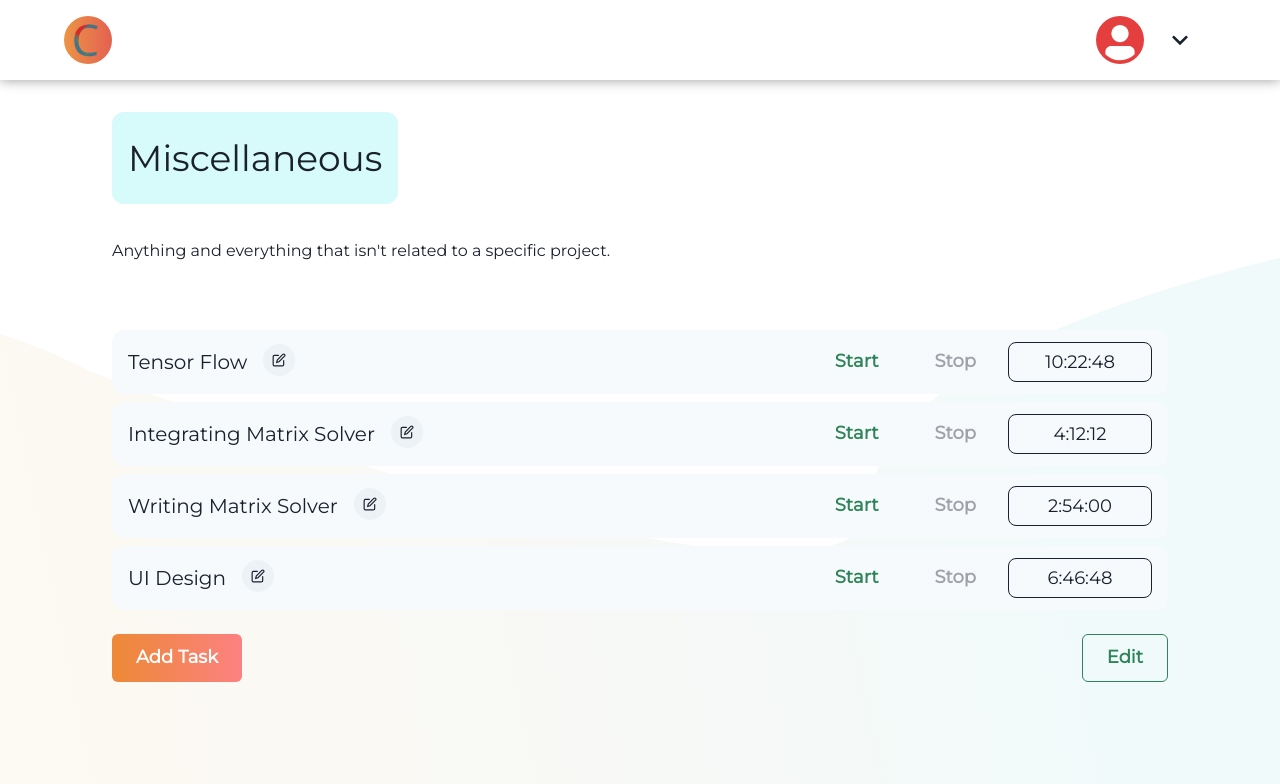
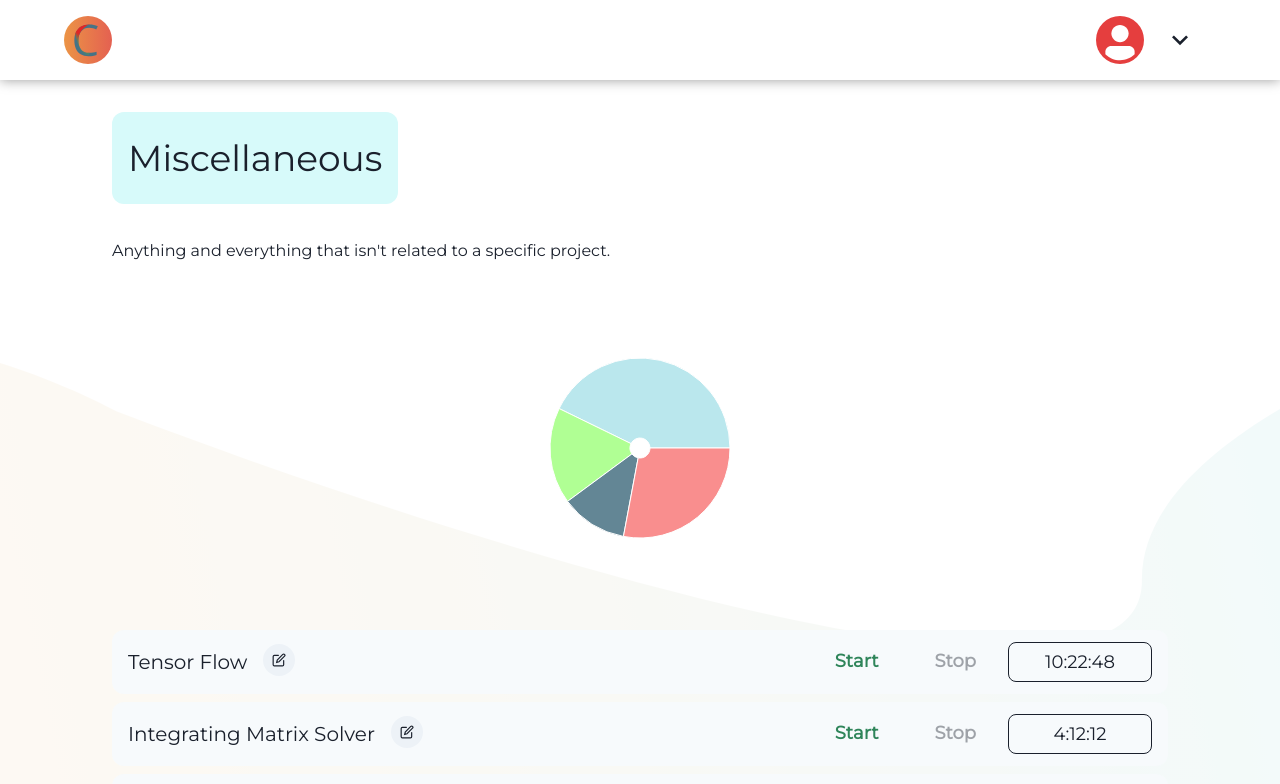
Before and after one commit to jermainejanszen/carta, a Next.js app: page /projects/1 in a window 1280 px wide. Shown: the top 784 px of the page. Built offline with nearby package versions, Linux system fonts and the light colour scheme.

Commit message:
added basic pie graph

```diff
--- /dev/null
+++ b/components/PieGraph.tsx
@@ -0,0 +1,66 @@
+import { PieChart, Pie, Tooltip, Cell, ResponsiveContainer } from 'recharts';
+
+interface Props {
+  data : any[],
+  width? : number,
+  height? : number,
+  innerRadius? : number,
+  outerRadius? : number,
+  paddingAngle? : number,
+  nameKey? : string,
+  dataKey? : string,
+  label? : boolean,
+}
+
+const secondsToHours = (time : number) : string => {
+  const hours = Math.floor(time / 3600);
+  let minutes = Math.floor((time % 3600) / 60).toString();
+  if (minutes.length < 2) {
+    minutes = '0' + minutes;
+  }
+  let seconds = Math.floor((time % 3600) % 60).toString();
+  if (seconds.length < 2) {
+    seconds = '0' + seconds;
+  }
+  return `${hours}:${minutes}:${seconds}`;
+}
+
+const PieGraph = (props: Props) => {
+
+  const onPieEnter = () => {};
+  const COLORS = ["#BAE7ED", "#B0FF94", "#638695", "#F98E8E"];
+
+  const width : number = props.width ? props.width : 200;
+  const height : number = props.height ? props.height : 200;
+  const innerRadius : number = props.innerRadius ? props.innerRadius : width / 4;
+  const outerRadius : number = props.outerRadius ? props.outerRadius : innerRadius + 30;
+
+  return (
+    <ResponsiveContainer width="100%" height="100%">
+      <PieChart
+        width={width}
+        height={height}
+        onMouseEnter={onPieEnter}>
+          <Pie
+            data={props.data}
+            innerRadius={innerRadius}
+            outerRadius={outerRadius}
+            paddingAngle={props.paddingAngle ? props.paddingAngle : 0}
+            fill={COLORS[0]}
+            nameKey={props.nameKey ? props.nameKey : "name"}
+            dataKey={props.dataKey ? props.dataKey : "value"}
+            label={props.label} >
+            {props.data.map((entry, index) => (
+              <Cell key={`cell-${index}`} fill={COLORS[index % COLORS.length]} />
+            ))}
+          </Pie>
+          <Tooltip
+            formatter={(value, name, props) => {
+              return secondsToHours(value);
+            }} />
+      </PieChart>
+    </ResponsiveContainer>
+  )
+}
+
+export default PieGraph;
--- a/package.json
+++ b/package.json
@@ -18,6 +18,7 @@
     "react": "17.0.2",
     "react-dom": "17.0.2",
     "react-icons": "^4.2.0",
+    "recharts": "^2.0.9",
     "sass": "^1.35.1"
   },
   "devDependencies": {
--- a/pages/projects/[id].tsx
+++ b/pages/projects/[id].tsx
@@ -21,6 +21,7 @@ import { DeleteIcon } from '@chakra-ui/icons';
 import ProjectsNavBar from '../../widgets/ProjectsNavBar';
 import TaskItem from '../../components/TaskItem';
 import PageContainer from '../../components/PageContainer';
+import PieGraph from '../../components/PieGraph';
 
 interface Props {
 
@@ -51,6 +52,26 @@ const mockData = {
   ],
   description: "Anything and everything that isn't related to a specific project."
 }
+
+const mockGraphData = [
+  {
+    id: 1,
+    name: "Tensor Flow",
+    value: 37368,
+  },{
+    id: 2,
+    name: "Integrating Matrix Solver",
+    value: 15132,
+  },{
+    id: 3,
+    name: "Writing Matrix Solver",
+    value: 10440,
+  },{
+    id: 4,
+    name: "UI Design",
+    value: 24408,
+  },
+];
 
 const Project = (props: Props) => {
 
@@ -142,7 +163,13 @@ const Project = (props: Props) => {
           </Box>
 
           <Grid>
-            {/* Stats go here */}
+            <Box w="300px" h="300px">
+              <PieGraph
+                data={tasks}
+                dataKey="time"
+                innerRadius={10}
+                outerRadius={90} />
+            </Box>
           </Grid>
 
           <VStack w="100%">
```
Also changed, not shown: 1 other file (tests, documents, lock files or other folders).
